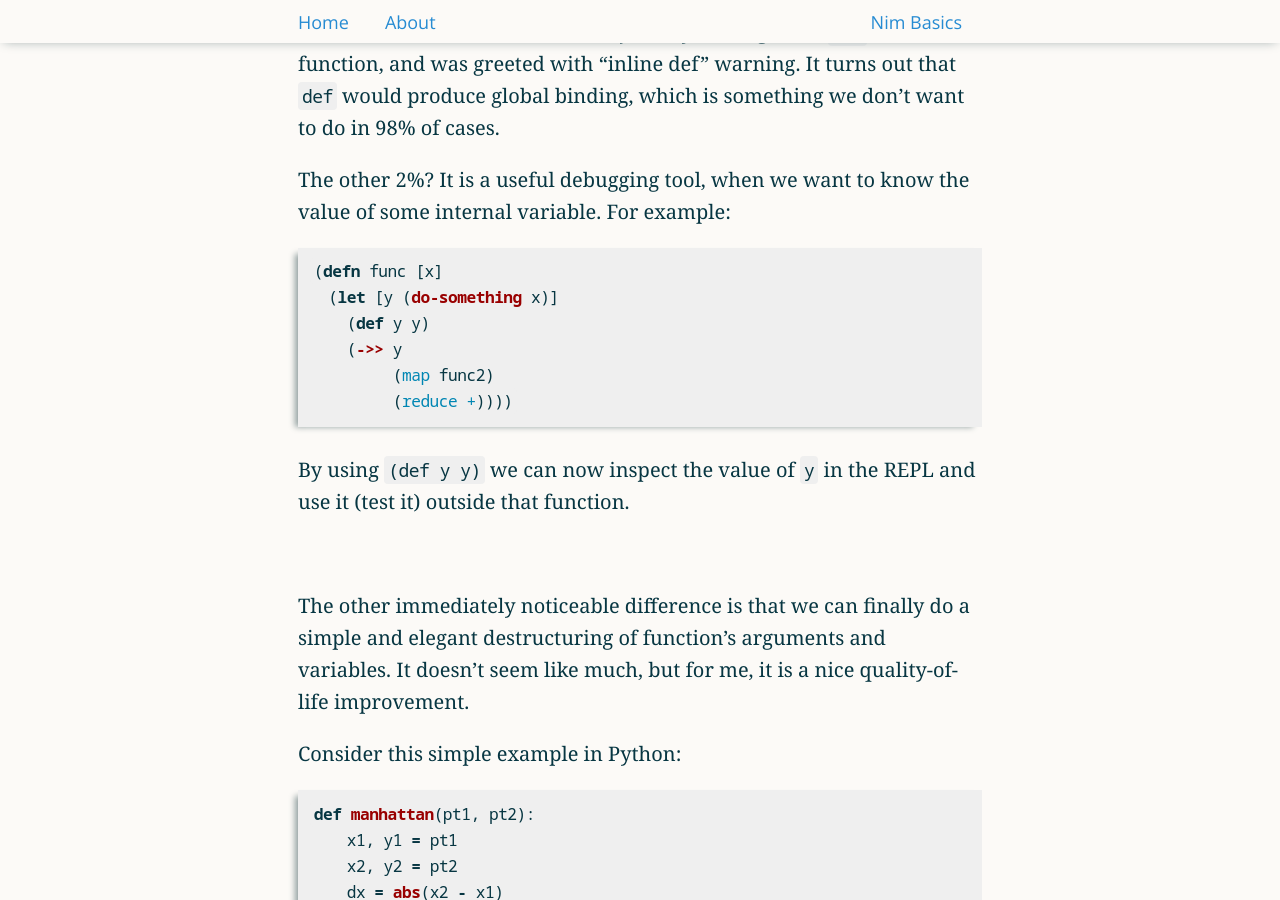
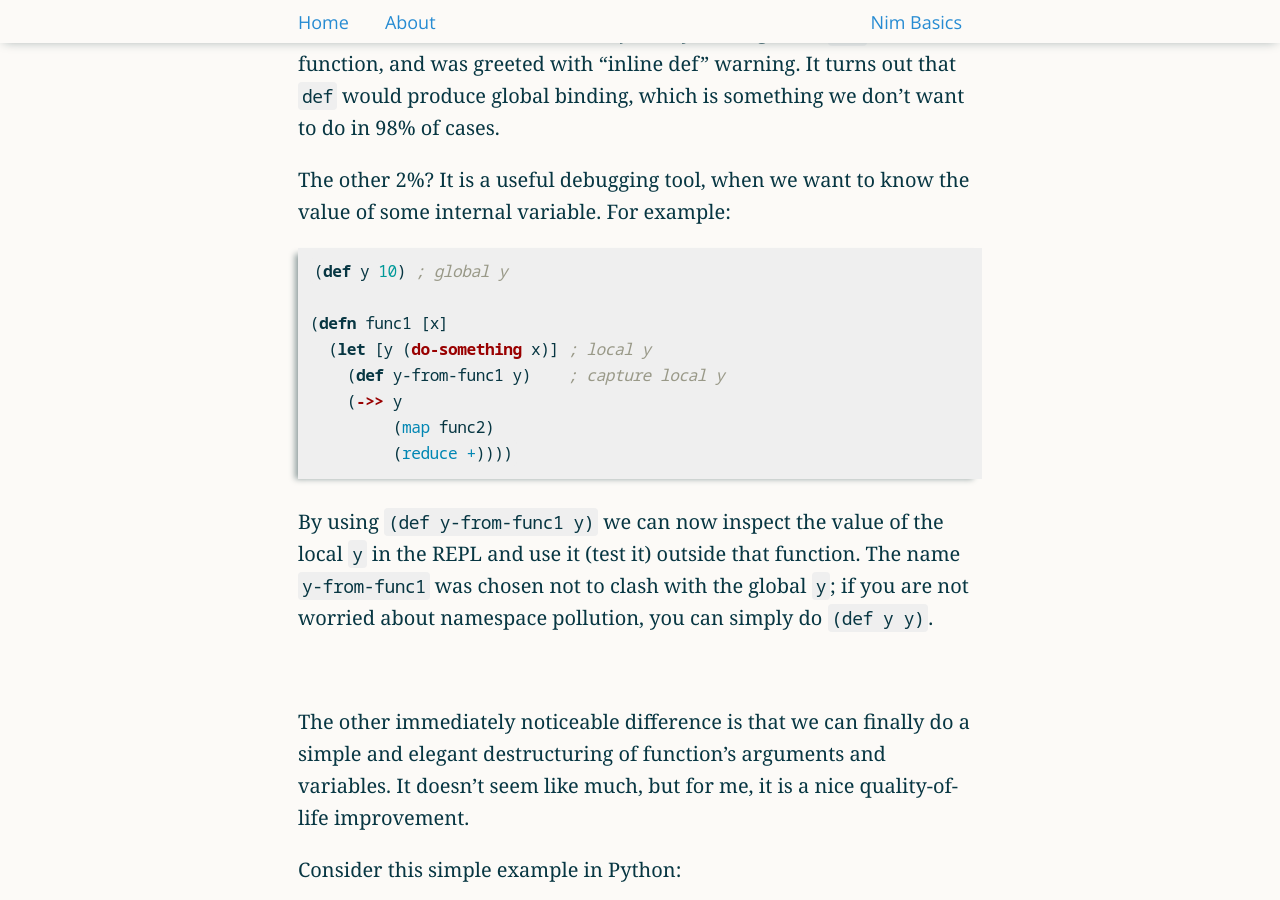
Before and after one commit to narimiran/narimiran.github.io, a Jekyll site: the page built from _posts/2023-01-17-advent-of-clojure.md, in a window 1280 px wide and 900 px high, scrolled down 3123 px. Built offline with Jekyll 4.4.1, drawn with Linux system fonts in a browser that asks for light colours; some of the changed text lies outside the part shown.

Commit message:
AoClj: fix some details

````diff
--- a/_posts/2023-01-17-advent-of-clojure.md
+++ b/_posts/2023-01-17-advent-of-clojure.md
@@ -61,7 +61,7 @@ Not really.
 You are not limited to that.
 
 - `[1 3 9]` is a vector.
-- `{1 5 2 7}` is a map (a.k.a table, dictionary). Notice no colons (`:`), commas, or any other punctuation.
+- `{1 5 2 7}` is a map (a.k.a. table, dictionary). Notice no colons (`:`), commas, or any other punctuation.
   It has the even number of elements, where each odd element is a key.
   Since Clojure treats commas as a whitespace, I prefer to write it `{1 5 , 2 7}` or to put every key-value pair on its own line, to make it more obvious what is a key and what is a value.
   This example is an equivalent of this Python dict: `{1: 5, 2: 7}`.
@@ -93,15 +93,18 @@ It is a useful debugging tool, when we want to know the value of some internal v
 For example:
 
 ```clj
-(defn func [x]
-  (let [y (do-something x)]
-    (def y y)
+(def y 10) ; global y
+
+(defn func1 [x]
+  (let [y (do-something x)] ; local y
+    (def y-from-func1 y)    ; capture local y
     (->> y
          (map func2)
          (reduce +))))
 ```
 
-By using `(def y y)` we can now inspect the value of `y` in the REPL and use it (test it) outside that function.
+By using `(def y-from-func1 y)` we can now inspect the value of the local `y` in the REPL and use it (test it) outside that function.
+The name `y-from-func1` was chosen not to clash with the global `y`; if you are not worried about namespace pollution, you can simply do `(def y y)`.
 
 &nbsp;
 
````
